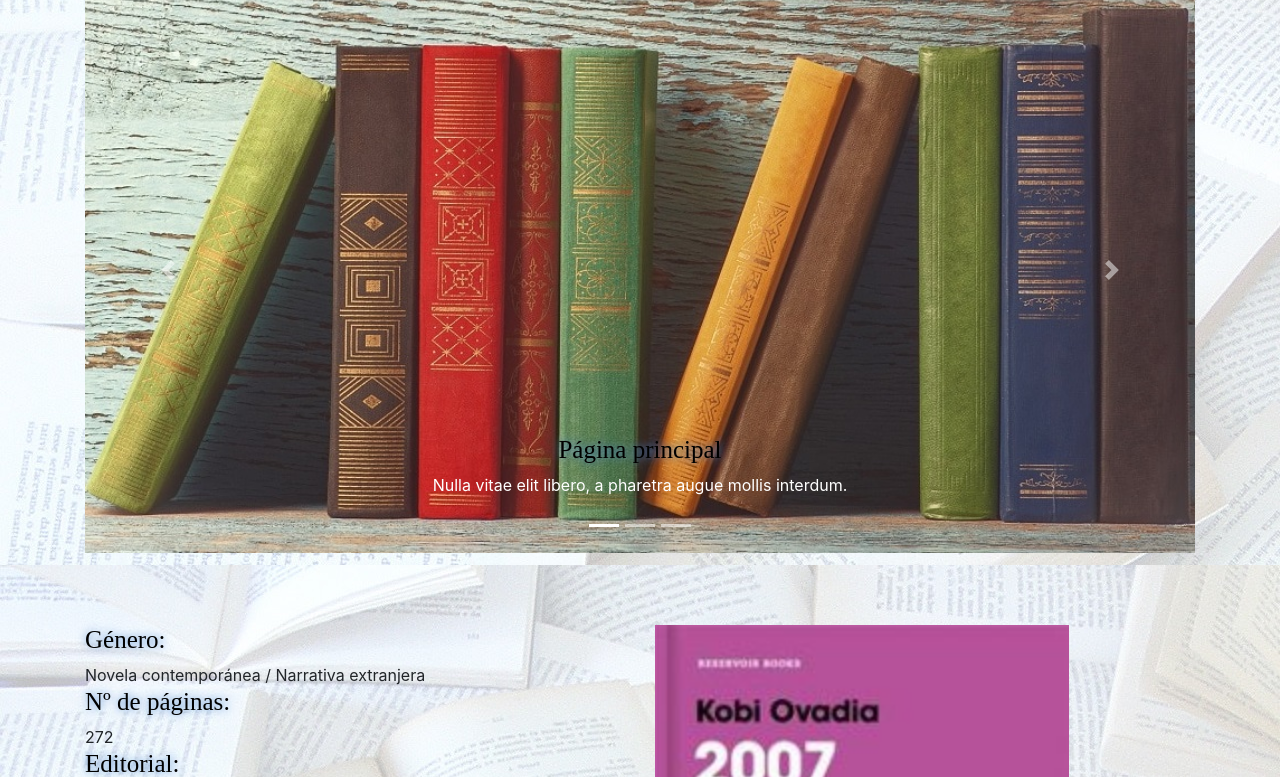
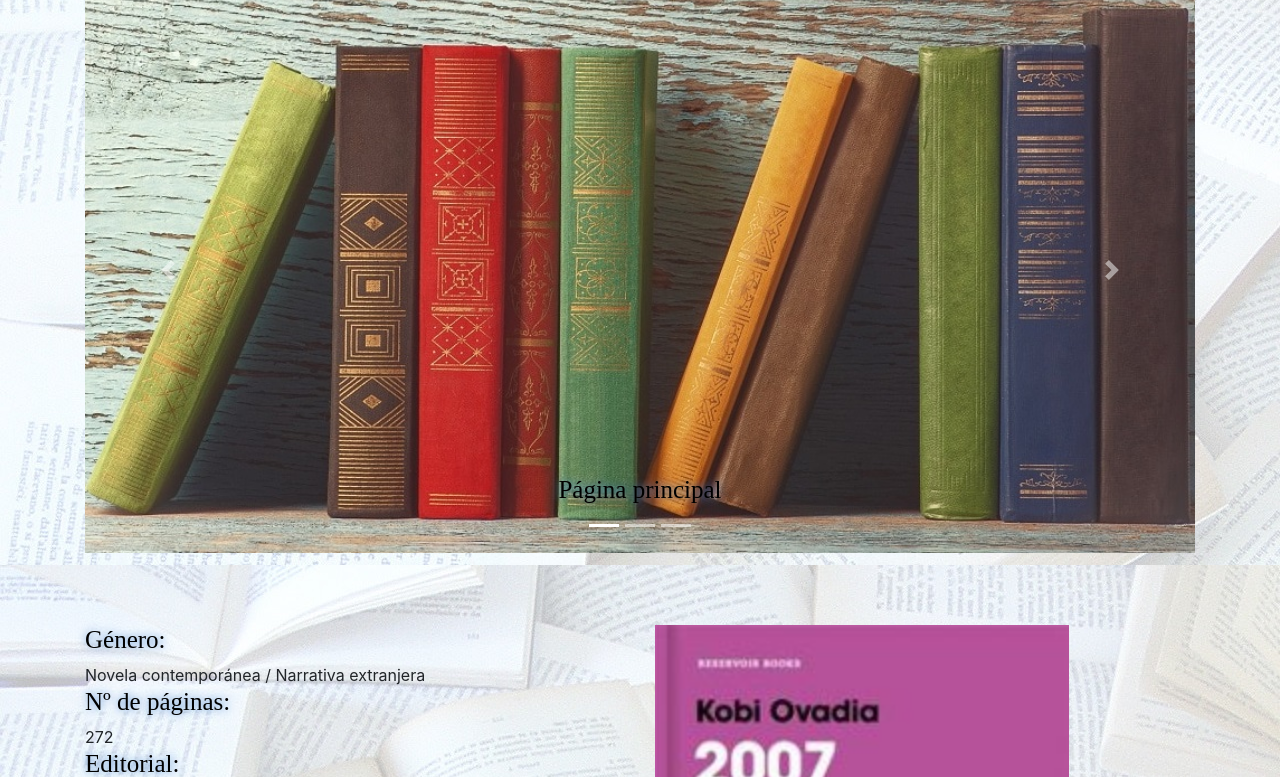
Before and after one commit to Facaro29/librosyaunmaslibros, a plain HTML site: page 2007.html in a window 1280 px wide. Shown: the part 323-1100 px from the top of the page. Drawn offline with nearby package versions, Linux system fonts and the light colour scheme.

Commit message:
mas cambios

```diff
--- a/2007.html
+++ b/2007.html
@@ -40,7 +40,6 @@
                                                     <a href="index.html"><img src="libros.jpg" class="d-block w-100" alt="libros">
                                                   <div class="carousel-caption d-none d-md-block">
                                                     <h5>Página principal</h5>
-                                                    <p>Nulla vitae elit libero, a pharetra augue mollis interdum.</p>
                                                   </div>
                                                   </a>
                                                 </div>
```
Also changed, not shown: Votacion.html (+0 -1 lines), index.html (+0 -1 lines).
